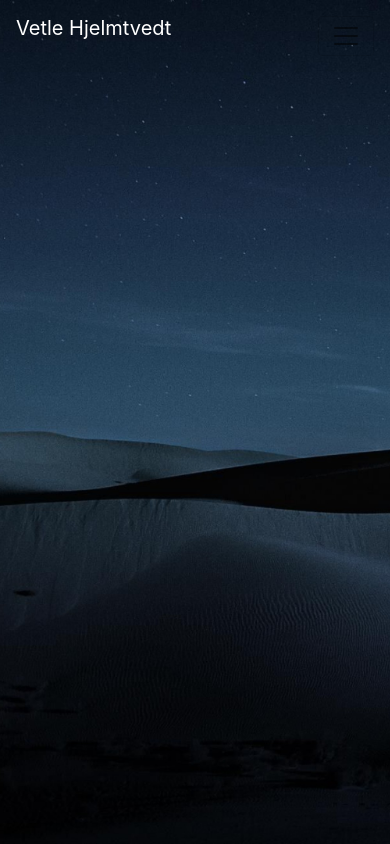
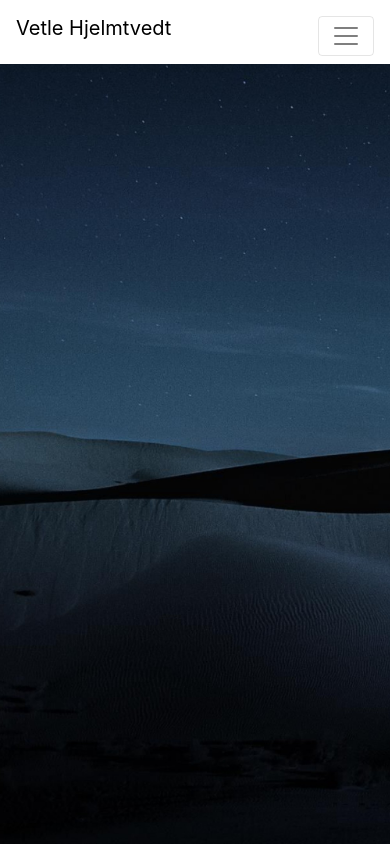
Before and after one commit to vehjelmtvedt/vetle.hjelmtvedt.com, a Next.js app: page / in a window 390 px wide. Shown: the top 844 px of the page. Built offline with nearby package versions, Linux system fonts and the light colour scheme.

Commit message:
navbar is mobile friendly

```diff
--- a/components/Header.js
+++ b/components/Header.js
@@ -15,12 +15,10 @@ export default function Header() {
         });
     }, []);
 
-
-
     return (
         <>
             <Navbar collapseOnSelect expand="md" fixed="top" id={styles.navbar} className={isScrolled ? styles.isScrolledSection : styles.notScrolledSection} style={{transition: '0.3s ease'}}>
-                <Link href="/"><Navbar.Brand href="/"><p className={isScrolled ? styles.isScrolledText : styles.notScrolledText} style={{transition: '0.3s ease'}}>Vetle Hjelmtvedt</p></Navbar.Brand></Link>
+                <Link href="/"><Navbar.Brand href="/"><p id={styles.navbrand} className={isScrolled ? styles.isScrolledText : styles.notScrolledText} style={{transition: '0.3s ease'}}>Vetle Hjelmtvedt</p></Navbar.Brand></Link>
 
                 <Navbar.Toggle aria-controls="responsive-navbar-nav"/>
                 <Navbar.Collapse id="responsive-navbar-nav" className="justify-content-end">
--- a/components/header.module.css
+++ b/components/header.module.css
@@ -11,6 +11,8 @@
 .navitems * {
     margin-left: 40px;
 }
+
+/* --- Classes applied on scroll --- */
 
 .isScrolledText {
     color: black;
@@ -31,3 +33,23 @@
 .notScrolledSection {
     background-color: transparent;
 }
+
+/* --- Media Queries ---*/
+
+@media only screen and (max-width: 768px) {
+    #navbar {
+      background-color: white;
+    }
+
+    #navbrand {
+        color: black;
+    }
+
+    p.isScrolledText {
+        color: black;
+    }
+
+    p.notScrolledText {
+        color: black;
+    }
+  }
```
